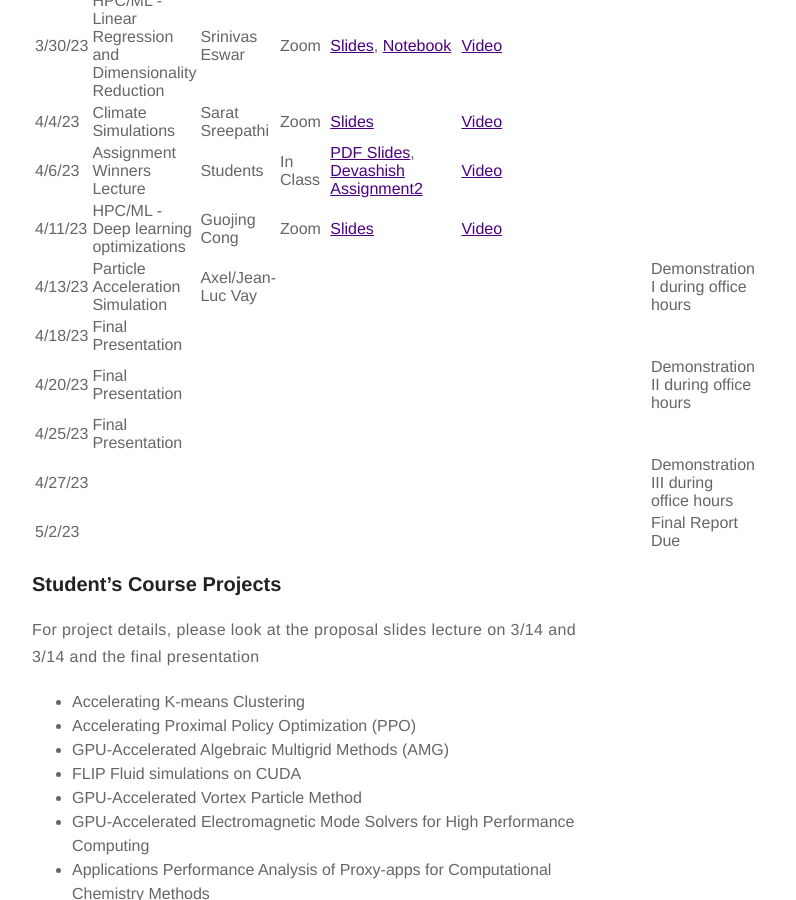
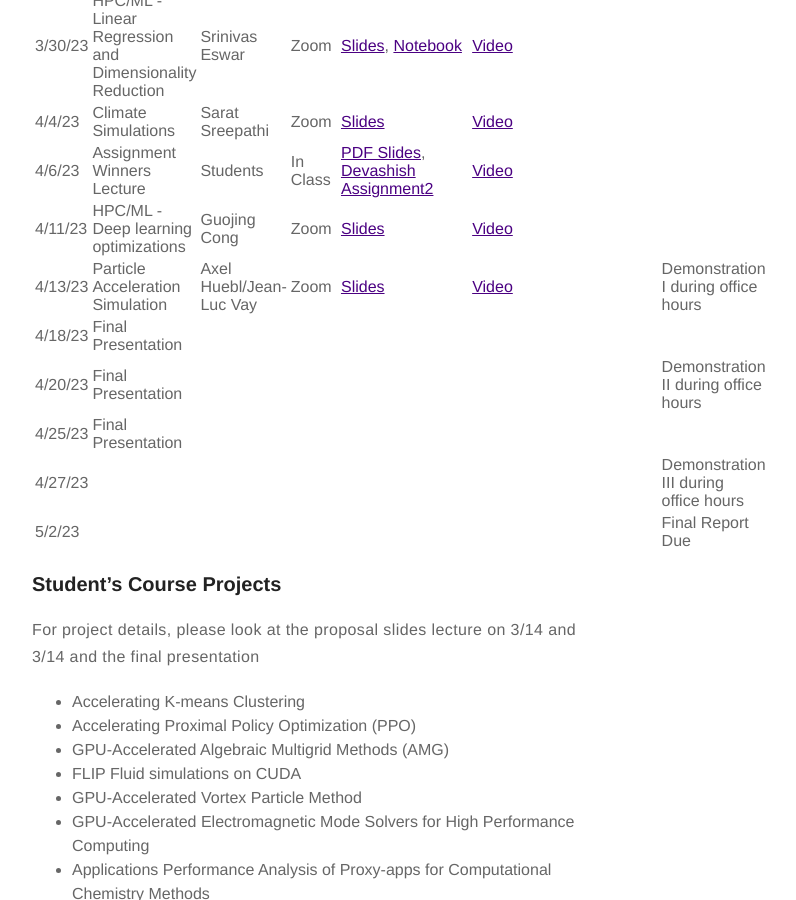
Before and after one commit to ramkikannan/ramkikannan.github.io, a Jekyll site: the page built from teaching.md, in a window 1280 px wide and 900 px high, scrolled down 6111 px. Shown: the whole window, without its empty margins (328-1124 px from the left). Built offline with Jekyll 4.4.1, drawn with Linux system fonts in a browser that asks for light colours; a style sheet for code colours, icons or effects is not loaded.

Commit message:
last lecture update

```diff
--- a/teaching.md
+++ b/teaching.md
@@ -191,7 +191,7 @@ Login regularly to complete your work, so that you do not have to spend a lot of
 | 4/4/23  | Climate Simulations                     | Sarat Sreepathi       | Zoom              |  [Slides](6230/slides/HPC_Climate_Guest_Lecture.pdf)             | [Video](https://youtu.be/tmjz7BLeSGw)               |                                                                                      |
 | 4/6/23  | Assignment Winners Lecture                                           | Students | In Class                   | [PDF Slides](6230/slides/assignment_winners.pdf), [Devashish Assignment2](6230/slides/devashish_assignment2.ppsx)             | [Video](https://youtu.be/fCcA1I_7QUg)                |                                                                                      |
 | 4/11/23 |   HPC/ML - Deep learning optimizations                                   |Guojing Cong         |  Zoom                | [Slides](6230/slides/guojing-talk-gatech-23.pdf)             |  [Video](https://youtu.be/Cteoc-vo-34)               |                                                                                      |
-| 4/13/23 | Particle Acceleration Simulation                        | Axel/Jean-Luc Vay |                   |              |                |                                                                                      | Demonstration I during office hours
+| 4/13/23 | Particle Acceleration Simulation                        | Axel Huebl/Jean-Luc Vay | Zoom                  |  [Slides](6230/slides/WarpX-GATech-2023-04-13.pdf)            |  [Video](https://youtu.be/2ug1ww0Ygv8)              |                                                                                      | Demonstration I during office hours
 | 4/18/23 | Final Presentation                                      |                   |                   |              |                |                                                                                      |
 | 4/20/23 | Final Presentation                                      |                   |                   |              |                |                                                                                      | Demonstration II during office hours
 | 4/25/23 | Final Presentation                                      |                   |                   |              |                |
```
Also changed, not shown: 1 other file.
